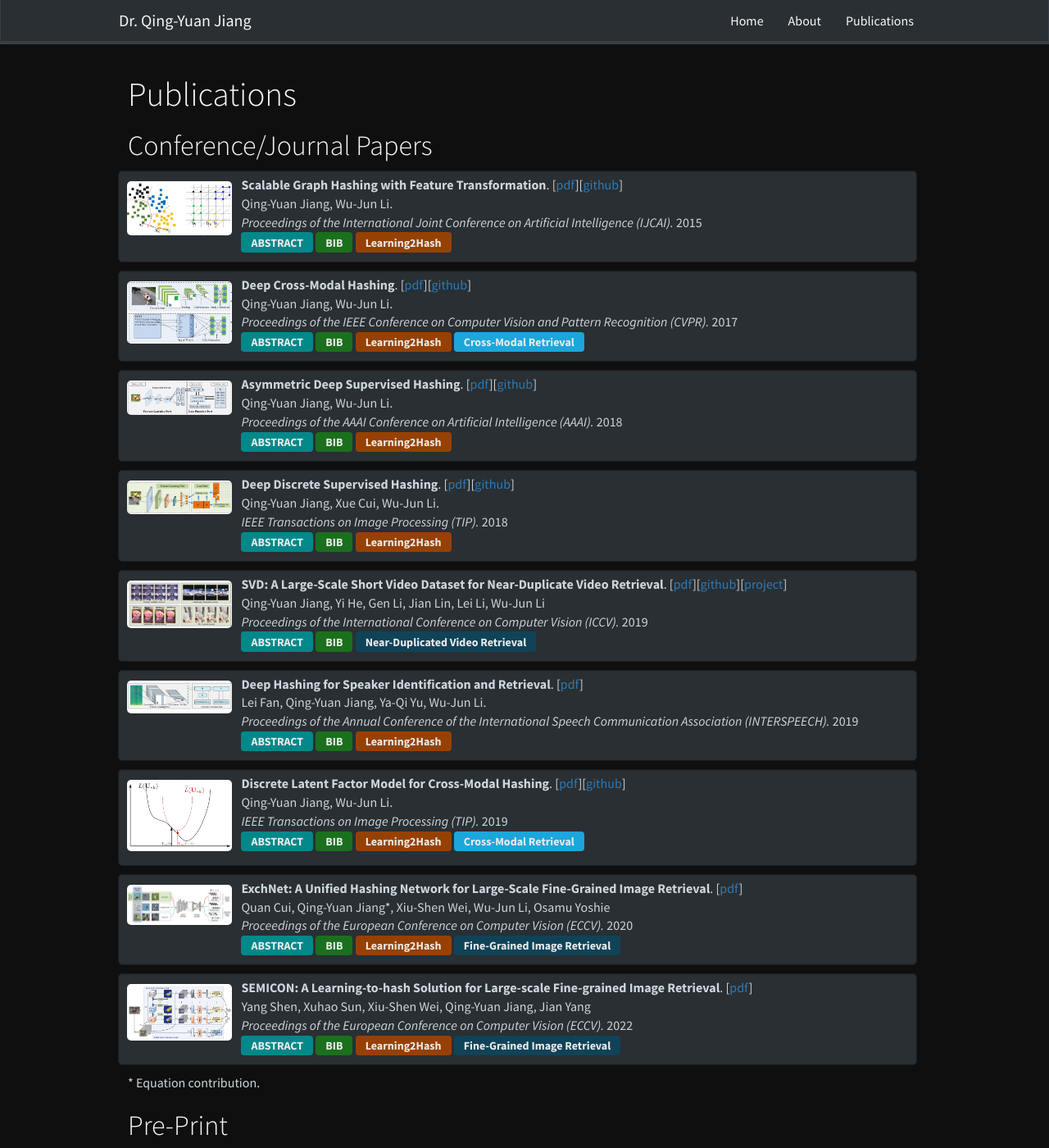
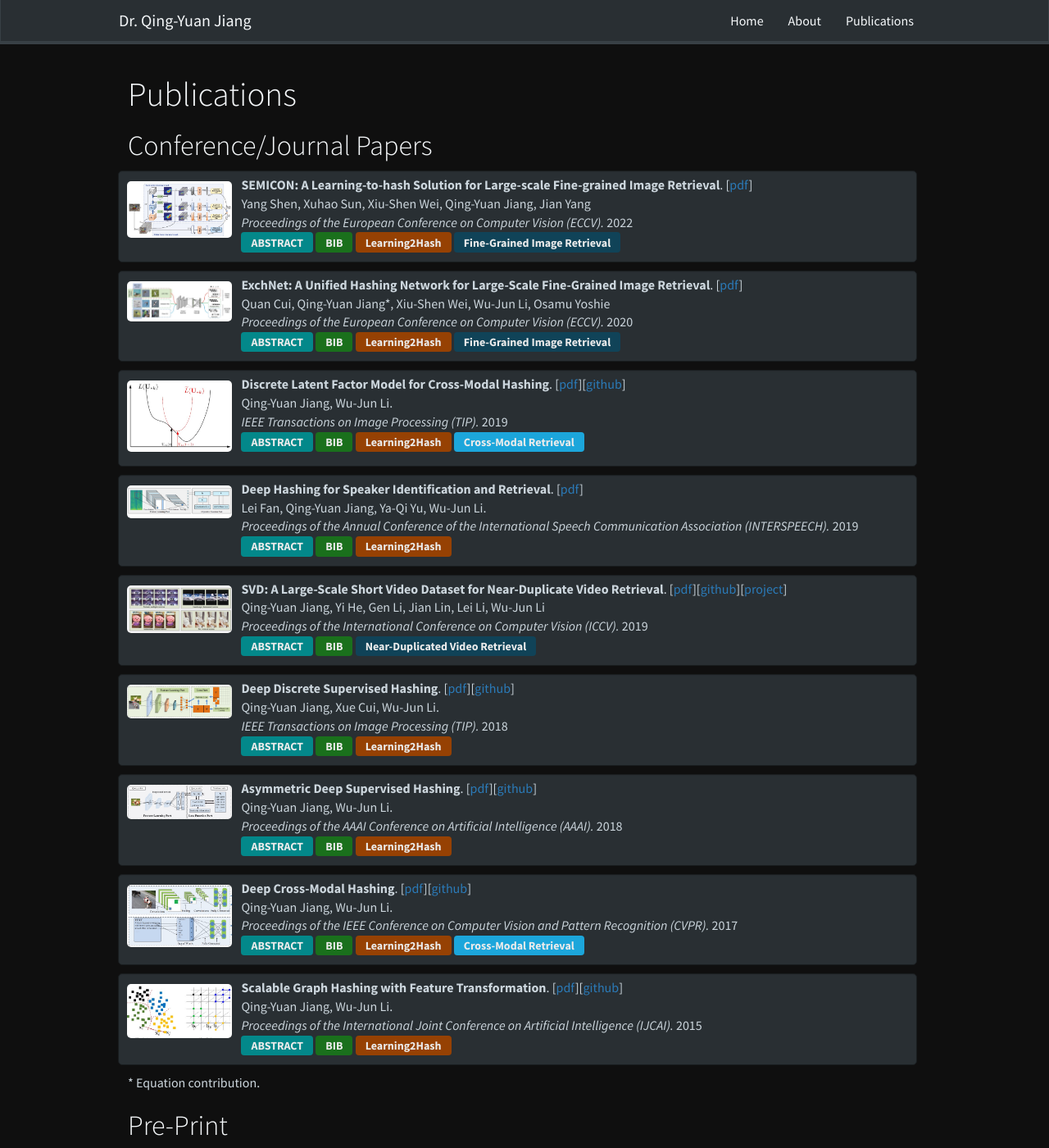
Before and after one commit to jiangqy/jiangqy.github.io, a Jekyll site: the page built from _pages/publications.md, in a window 1280 px wide and 1400 px high. Shown: the whole window at 82% size. Built offline with Jekyll 4.4.1, drawn with Linux system fonts in a browser that asks for light colours; nearby versions of some CDN libraries; a style sheet for code colours, icons or effects is not loaded.

Commit message:
Update publications.md

```diff
--- a/_pages/publications.md
+++ b/_pages/publications.md
@@ -15,7 +15,7 @@ permalink: /publications/
 {% endfor %}
 
 ## Conference/Journal Papers
-{% for publi in site.publications %}
+{% for publi in site.publications reversed %}
 
   {% if publi.arxiv == true %}{% else %}
 
```
